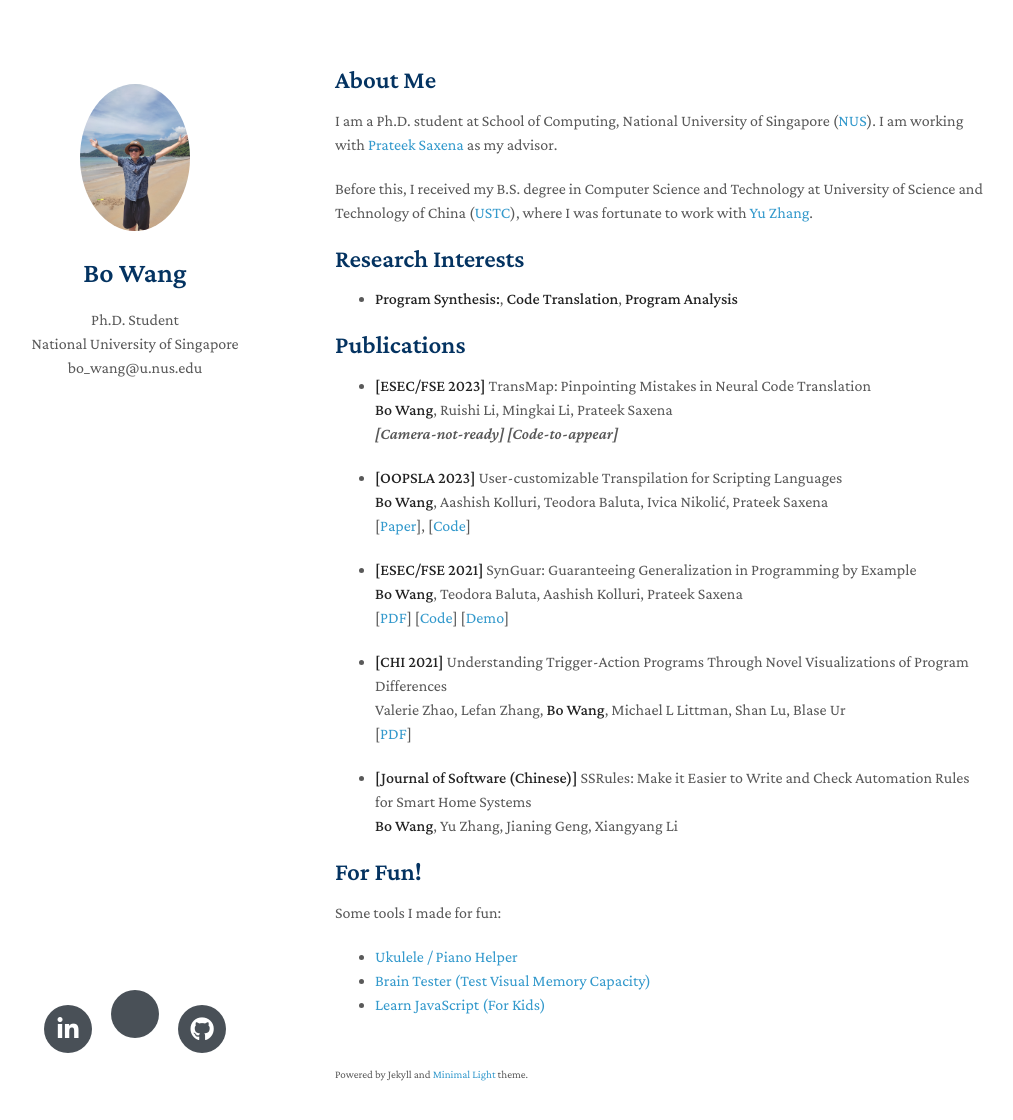
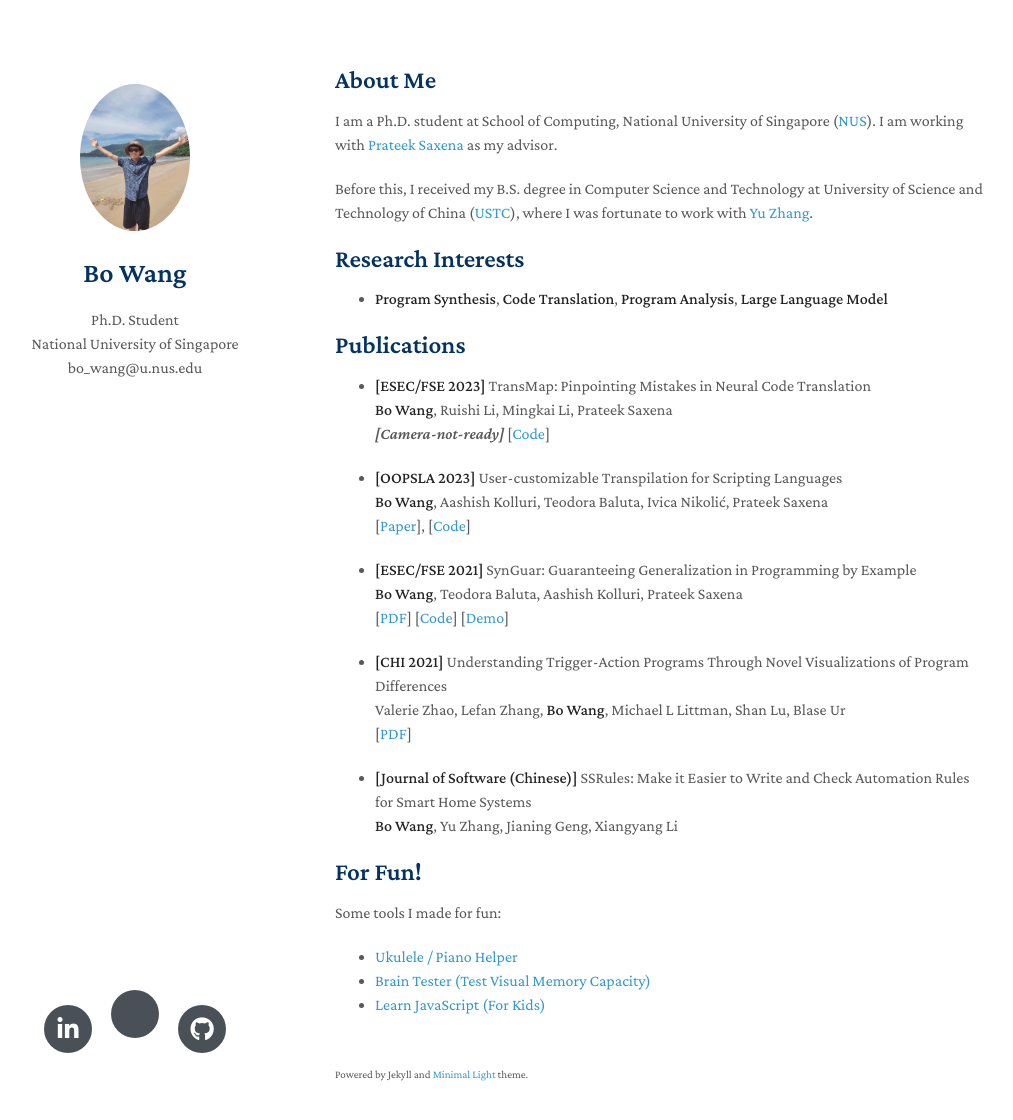
Before and after one commit to HALOCORE/HALOCORE.github.io, a Jekyll site: the page built from index.md, in a window 1280 px wide and 1155 px high. Shown: the top 1120 px of the window, without its empty margins (135-1148 px from the left). Built offline with Jekyll 4.4.1, drawn with Linux system fonts in a browser that asks for light colours; nearby versions of some CDN libraries; a style sheet for code colours, icons or effects is not loaded.

Commit message:
Update index.md

```diff
--- a/index.md
+++ b/index.md
@@ -10,7 +10,7 @@ Before this, I received my B.S. degree in Computer Science and Technology at Uni
 
 ## Research Interests
 
-- **Program Synthesis:**, **Code Translation**, **Program Analysis**
+- **Program Synthesis**, **Code Translation**, **Program Analysis**, **Large Language Model**
 
 
 ## Publications
@@ -18,7 +18,7 @@ Before this, I received my B.S. degree in Computer Science and Technology at Uni
   <br>
   **Bo Wang**, Ruishi Li, Mingkai Li, Prateek Saxena
   <br>
-  *[Camera-not-ready]* *[Code-to-appear]*
+  *[Camera-not-ready]* [[Code](https://github.com/HALOCORE/TransMap)]
 
 - **[OOPSLA 2023]** User-customizable Transpilation for Scripting Languages
   <br>
```
